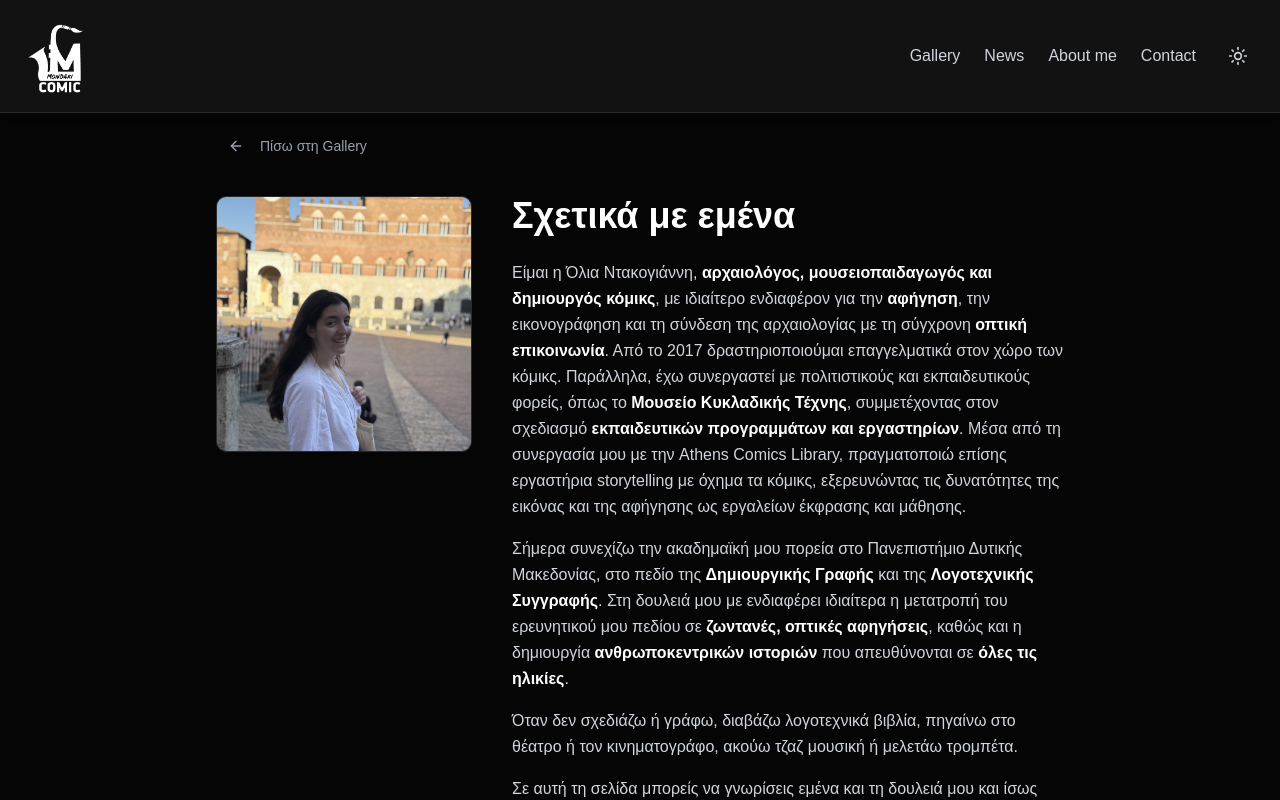
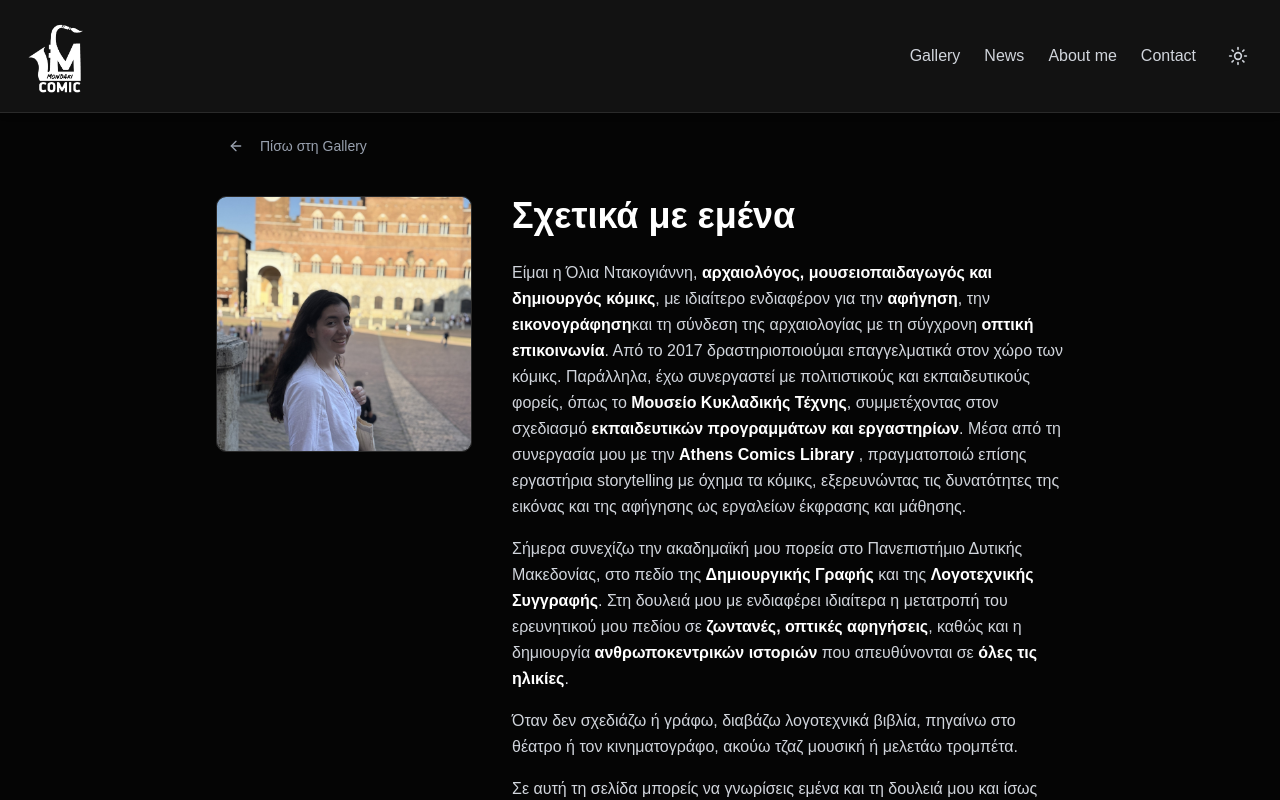
Before and after one commit to Petroslyros/Mondaki-comics-Front, a React (Vite) app: page /about in a window 1280 px wide. Shown: the top 800 px of the page. Built offline with nearby package versions, Linux system fonts and the light colour scheme; no server answers.

Commit message:
aboutme page text fix

```diff
--- a/src/components/pages/AboutPage.tsx
+++ b/src/components/pages/AboutPage.tsx
@@ -36,7 +36,7 @@ const AboutPage = () => {
                         Είμαι η Όλια Ντακογιάννη,{" "}
                         <strong className="text-black dark:text-white">αρχαιολόγος, μουσειοπαιδαγωγός και δημιουργός κόμικς</strong>,
                         με ιδιαίτερο ενδιαφέρον για την{" "}
-                        <strong className="text-black dark:text-white">αφήγηση</strong>, την εικονογράφηση
+                        <strong className="text-black dark:text-white">αφήγηση</strong>, την <strong className="text-black dark:text-white">εικονογράφηση</strong>
                         και τη σύνδεση της αρχαιολογίας με τη σύγχρονη{" "}
                         <strong className="text-black dark:text-white">οπτική επικοινωνία</strong>. Από το
                         2017 δραστηριοποιούμαι επαγγελματικά στον χώρο των κόμικς. Παράλληλα, έχω
@@ -44,7 +44,7 @@ const AboutPage = () => {
                         <strong className="text-black dark:text-white">Μουσείο Κυκλαδικής Τέχνης</strong>,
                         συμμετέχοντας στον σχεδιασμό{" "}
                         <strong className="text-black dark:text-white">εκπαιδευτικών προγραμμάτων και εργαστηρίων</strong>.
-                        Μέσα από τη συνεργασία μου με την Athens Comics Library, πραγματοποιώ επίσης
+                        Μέσα από τη συνεργασία μου με την <strong className="text-black dark:text-white"> Athens Comics Library </strong>, πραγματοποιώ επίσης
                         εργαστήρια storytelling με όχημα τα κόμικς, εξερευνώντας τις δυνατότητες της
                         εικόνας και της αφήγησης ως εργαλείων έκφρασης και μάθησης.
                     </p>
```
